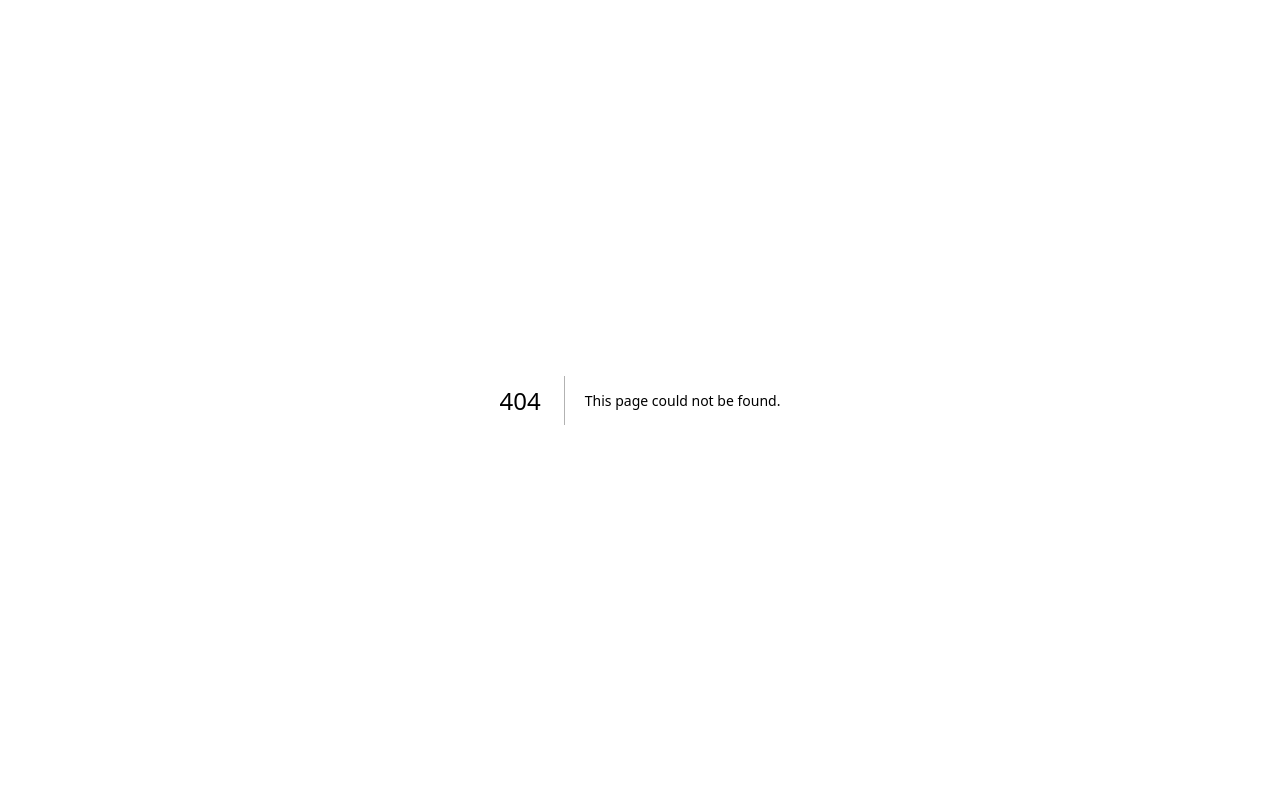
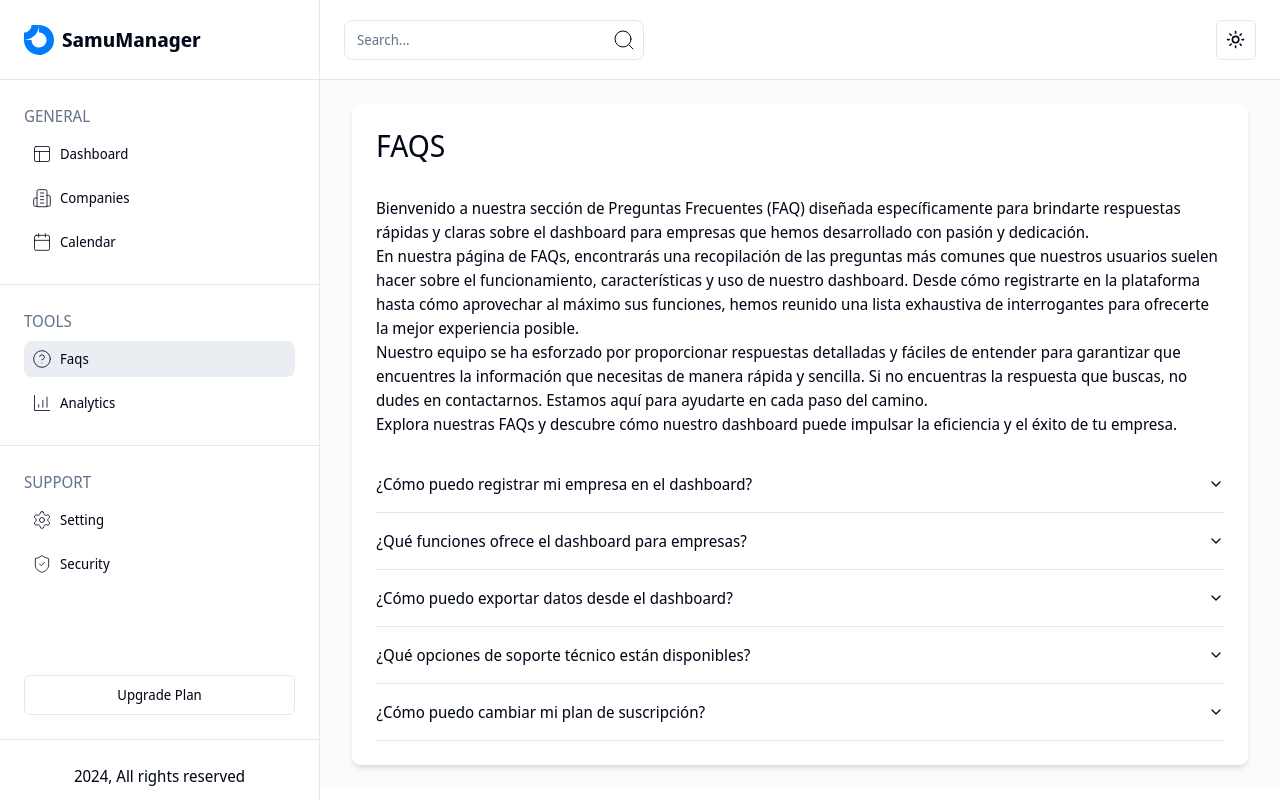
Before and after one commit to SamuelRguezSiverio/dashboard-companies, a Next.js app: page /faqs in a window 1280 px wide. Before the commit this address had no page. Built offline with nearby package versions, Linux system fonts and the light colour scheme.

Commit message:
Analytics Page Done

```diff
--- /dev/null
+++ b/app/(routes)/analytics/components/CompaniesChart/CompaniesChart.tsx
@@ -0,0 +1,38 @@
+'use client'
+
+import { CompaniesChartProps } from './CompaniesChart.types'
+
+import {
+  BarChart,
+  Bar,
+  XAxis,
+  YAxis,
+  CartesianGrid,
+  Tooltip,
+  Legend,
+  ResponsiveContainer,
+} from 'recharts'
+
+export function CompaniesChart(props: CompaniesChartProps) {
+    const { companies, events } = props
+
+    const dataChart = companies.map(company => ({
+        name: company.name.length > 10 ? company.name.slice(0, 10) + '...' : company.name,
+        eventsByCompany: events.filter(event => event.companyId === company.id).length
+    }))
+
+  return (
+    <div className='h-[550px]'>
+    <ResponsiveContainer width="100%" height="100%">
+        <BarChart width={500} height={300} data={dataChart}>
+            <CartesianGrid strokeDasharray="2 2" />
+            <XAxis dataKey="name" />
+            <YAxis />
+            <Tooltip />
+            <Legend />
+            <Bar dataKey="eventsByCompany" fill="#8884d8" />
+        </BarChart>
+    </ResponsiveContainer>
+</div>
+  )
+}
--- /dev/null
+++ b/app/(routes)/analytics/components/CompaniesChart/CompaniesChart.types.ts
@@ -0,0 +1,6 @@
+import { Company, Event } from "@prisma/client";
+
+export type CompaniesChartProps = {
+  companies: Company[];
+  events: Event[];
+};
--- /dev/null
+++ b/app/(routes)/analytics/components/CompaniesChart/index.ts
@@ -0,0 +1 @@
+export * from './CompaniesChart'
--- /dev/null
+++ b/app/(routes)/analytics/page.tsx
@@ -0,0 +1,37 @@
+import { redirect } from 'next/navigation'
+
+import { auth } from '@clerk/nextjs'
+import { db } from '@/lib/db'
+import { CompaniesChart } from './components/CompaniesChart'
+
+export default async function PageAnalytics() {
+  const { userId } = auth()
+
+  if (!userId) {
+    return redirect('/')
+  }
+
+  const companies = await db.company.findMany({
+    where: {
+      userId,
+    },
+    orderBy: {
+      createdAt: 'desc',
+    },
+  })
+
+  const events = await db.event.findMany({
+    orderBy: {
+      createdAt: 'desc',
+    },
+  })
+
+  return (
+    <div className="bg-background shadow-md rounded-lg p-4">
+      <h2 className="text-2xl mb-4">Analytics Page</h2>
+      <div>
+        <CompaniesChart companies={companies} events={events} />
+      </div>
+    </div>
+  )
+}
--- /dev/null
+++ b/app/(routes)/faqs/components/AccordionFaqs/AccordionFaqs.data.ts
@@ -0,0 +1,32 @@
+export const dataFaqs = [
+    {
+      id: 1,
+      question: "¿Cómo puedo registrar mi empresa en el dashboard?",
+      answer:
+        "Para registrar tu empresa en nuestro dashboard, primero debes crear una cuenta. Una vez que hayas iniciado sesión, ve al panel de administración y busca la opción de 'Registrar empresa'. Completa el formulario con la información de tu empresa y sigue las instrucciones para completar el proceso de registro.",
+    },
+    {
+      id: 2,
+      question: "¿Qué funciones ofrece el dashboard para empresas?",
+      answer:
+        "Nuestro dashboard para empresas ofrece una variedad de funciones útiles, incluyendo gestión de empleados, seguimiento de métricas clave, generación de informes personalizados, integraciones con otras herramientas empresariales, y más. Puedes encontrar una descripción detallada de todas las funciones en nuestra sección de 'Características'.",
+    },
+    {
+      id: 3,
+      question: "¿Cómo puedo exportar datos desde el dashboard?",
+      answer:
+        "Exportar datos desde nuestro dashboard es muy sencillo. Simplemente ve a la sección de informes y selecciona el rango de fechas y los datos que deseas exportar. Luego, elige el formato de archivo deseado (por ejemplo, CSV o PDF) y haz clic en el botón 'Exportar'. Los datos se descargarán automáticamente a tu dispositivo.",
+    },
+    {
+      id: 4,
+      question: "¿Qué opciones de soporte técnico están disponibles?",
+      answer:
+        "Ofrecemos varias opciones de soporte técnico para nuestros usuarios. Puedes ponerte en contacto con nuestro equipo de soporte a través del chat en vivo dentro del dashboard, enviar un correo electrónico a nuestro equipo de soporte, o consultar nuestra base de conocimientos para obtener answers a questions frecuentes.",
+    },
+    {
+      id: 5,
+      question: "¿Cómo puedo cambiar mi plan de suscripción?",
+      answer:
+        "Para cambiar tu plan de suscripción, ve a la sección de 'Configuración de la cuenta' dentro del dashboard y busca la opción de 'Plan de suscripción'. Desde allí, podrás ver los detalles de tu plan actual y cambiar a un plan diferente si así lo deseas. Si tienes alguna question o necesitas ayuda, no dudes en ponerte en contacto con nuestro equipo de soporte.",
+    },
+  ];
--- /dev/null
+++ b/app/(routes)/faqs/components/AccordionFaqs/AccordionFaqs.tsx
@@ -0,0 +1,22 @@
+import {
+  Accordion,
+  AccordionContent,
+  AccordionItem,
+  AccordionTrigger,
+} from '@/components/ui/accordion'
+import { dataFaqs } from './AccordionFaqs.data'
+
+export function AccordionFaqs() {
+  return (
+    <div>
+      <Accordion type="single" collapsible>
+        {dataFaqs.map(({ id, question, answer }) => (
+          <AccordionItem key={id} value={question}>
+            <AccordionTrigger>{question}</AccordionTrigger>
+            <AccordionContent>{answer}</AccordionContent>
+          </AccordionItem>
+        ))}
+      </Accordion>
+    </div>
+  )
+}
--- /dev/null
+++ b/app/(routes)/faqs/components/AccordionFaqs/index.ts
@@ -0,0 +1 @@
+export * from './AccordionFaqs'
--- /dev/null
+++ b/app/(routes)/faqs/page.tsx
@@ -0,0 +1,37 @@
+import { AccordionFaqs } from './components/AccordionFaqs'
+
+export default function PageFaqs() {
+  return (
+    <div className="max-w-4xl mx-auto bg-background shadow-md rounded-lg p-6">
+      <h2 className="mb-8 text-3xl">FAQS</h2>
+      <div className="mb-5">
+        <p>
+          Bienvenido a nuestra sección de Preguntas Frecuentes (FAQ) diseñada
+          específicamente para brindarte respuestas rápidas y claras sobre el
+          dashboard para empresas que hemos desarrollado con pasión y
+          dedicación.
+        </p>
+        <p>
+          En nuestra página de FAQs, encontrarás una recopilación de las
+          preguntas más comunes que nuestros usuarios suelen hacer sobre el
+          funcionamiento, características y uso de nuestro dashboard. Desde cómo
+          registrarte en la plataforma hasta cómo aprovechar al máximo sus
+          funciones, hemos reunido una lista exhaustiva de interrogantes para
+          ofrecerte la mejor experiencia posible.
+        </p>
+        <p>
+          Nuestro equipo se ha esforzado por proporcionar respuestas detalladas
+          y fáciles de entender para garantizar que encuentres la información
+          que necesitas de manera rápida y sencilla. Si no encuentras la
+          respuesta que buscas, no dudes en contactarnos. Estamos aquí para
+          ayudarte en cada paso del camino.
+        </p>
+        <p>
+          Explora nuestras FAQs y descubre cómo nuestro dashboard puede impulsar
+          la eficiencia y el éxito de tu empresa.
+        </p>
+      </div>
+      <AccordionFaqs />
+    </div>
+  )
+}
--- a/components/SidebarRoutes/SidebarRoutes.data.ts
+++ b/components/SidebarRoutes/SidebarRoutes.data.ts
@@ -35,7 +35,7 @@ export const dataToolsSidebar = [
     {
        icon: BarChart4,
       label: "Analytics",
-      href: "/analitics"
+      href: "/analytics"
     }
 ]
 
--- /dev/null
+++ b/components/ui/accordion.tsx
@@ -0,0 +1,58 @@
+"use client"
+
+import * as React from "react"
+import * as AccordionPrimitive from "@radix-ui/react-accordion"
+import { ChevronDown } from "lucide-react"
+
+import { cn } from "@/lib/utils"
+
+const Accordion = AccordionPrimitive.Root
+
+const AccordionItem = React.forwardRef<
+  React.ElementRef<typeof AccordionPrimitive.Item>,
+  React.ComponentPropsWithoutRef<typeof AccordionPrimitive.Item>
+>(({ className, ...props }, ref) => (
+  <AccordionPrimitive.Item
+    ref={ref}
+    className={cn("border-b", className)}
+    {...props}
+  />
+))
+AccordionItem.displayName = "AccordionItem"
+
+const AccordionTrigger = React.forwardRef<
+  React.ElementRef<typeof AccordionPrimitive.Trigger>,
+  React.ComponentPropsWithoutRef<typeof AccordionPrimitive.Trigger>
+>(({ className, children, ...props }, ref) => (
+  <AccordionPrimitive.Header className="flex">
+    <AccordionPrimitive.Trigger
+      ref={ref}
+      className={cn(
+        "flex flex-1 items-center justify-between py-4 font-medium transition-all hover:underline [&[data-state=open]>svg]:rotate-180",
+        className
+      )}
+      {...props}
+    >
+      {children}
+      <ChevronDown className="h-4 w-4 shrink-0 transition-transform duration-200" />
+    </AccordionPrimitive.Trigger>
+  </AccordionPrimitive.Header>
+))
+AccordionTrigger.displayName = AccordionPrimitive.Trigger.displayName
+
+const AccordionContent = React.forwardRef<
+  React.ElementRef<typeof AccordionPrimitive.Content>,
+  React.ComponentPropsWithoutRef<typeof AccordionPrimitive.Content>
+>(({ className, children, ...props }, ref) => (
+  <AccordionPrimitive.Content
+    ref={ref}
+    className="overflow-hidden text-sm transition-all data-[state=closed]:animate-accordion-up data-[state=open]:animate-accordion-down"
+    {...props}
+  >
+    <div className={cn("pb-4 pt-0", className)}>{children}</div>
+  </AccordionPrimitive.Content>
+))
+
+AccordionContent.displayName = AccordionPrimitive.Content.displayName
+
+export { Accordion, AccordionItem, AccordionTrigger, AccordionContent }
--- a/package.json
+++ b/package.json
@@ -18,6 +18,7 @@
     "@fullcalendar/timegrid": "^6.1.13",
     "@hookform/resolvers": "^3.4.2",
     "@prisma/client": "^5.14.0",
+    "@radix-ui/react-accordion": "^1.1.2",
     "@radix-ui/react-dialog": "^1.0.5",
     "@radix-ui/react-dropdown-menu": "^2.0.6",
     "@radix-ui/react-label": "^2.0.2",
```
Also changed, not shown: 1 other file (tests, documents, lock files or other folders).
